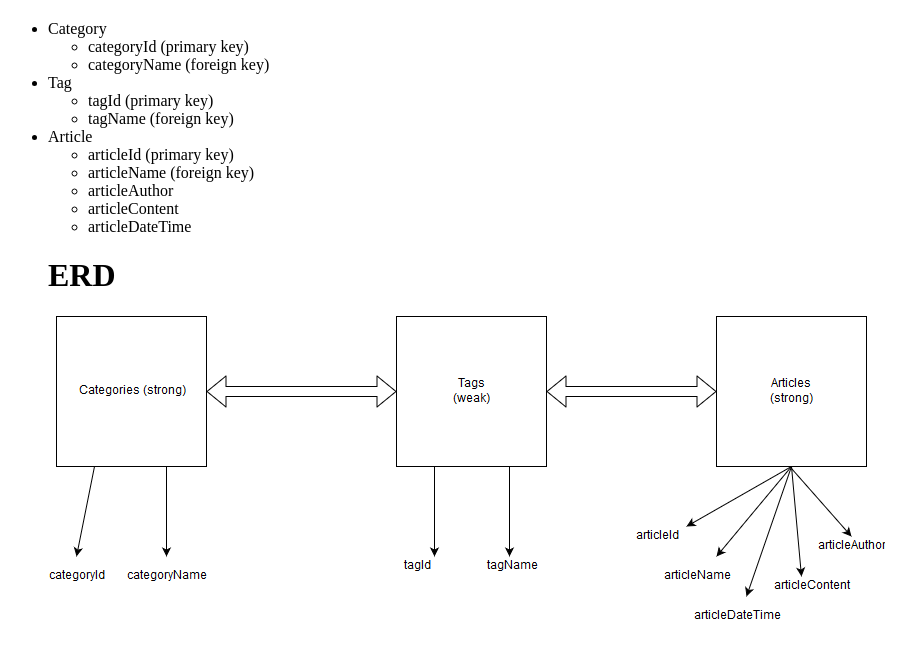
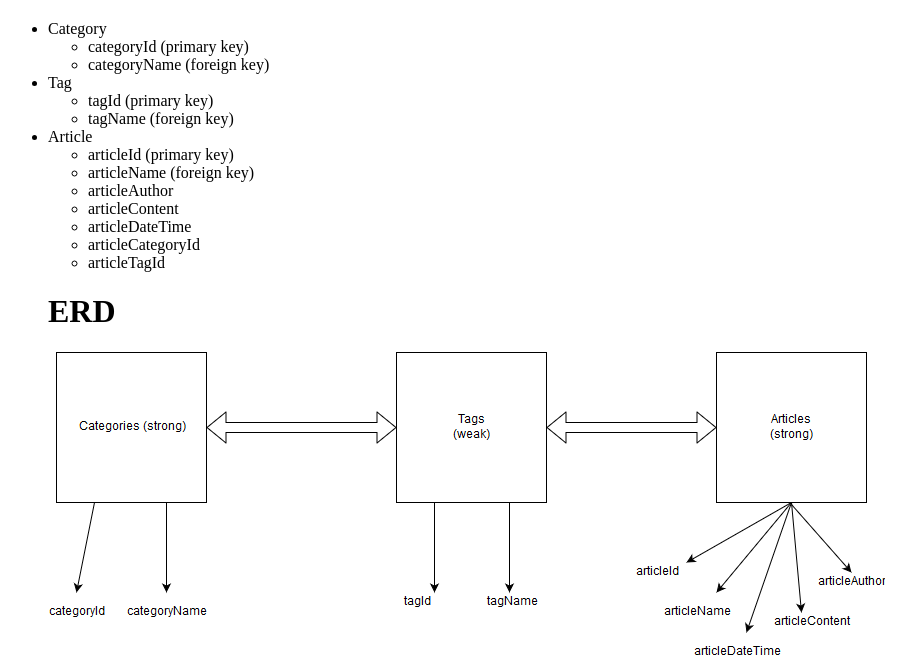
Before and after one commit to Mike1f/data-design, a PHP site: page / in a window 1280 px wide; the page is wider, and only the part inside the window is pictured. Shown: the part 1316-1978 px from the top of that part, without its empty margins (0-916 px from the left). Before the commit the page ends 1935 px from the top of that part, so only its background shows below. Run offline with PHP 8.4, Linux system fonts and the light colour scheme.

Commit message:
Data design .php update

```diff
--- a/index.php
+++ b/index.php
@@ -49,6 +49,8 @@
 				<li>articleAuthor</li>
 				<li>articleContent</li>
 				<li>articleDateTime</li>
+				<li>articleCategoryId</li>
+				<li>articleTagId</li>
 			</ul>
 			<h1>ERD</h1>
 			<img src="images/Untitled Diagram.png">
```
